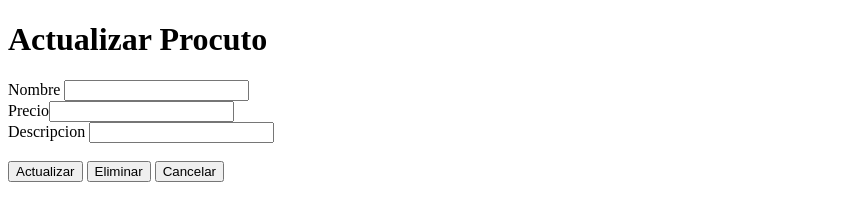
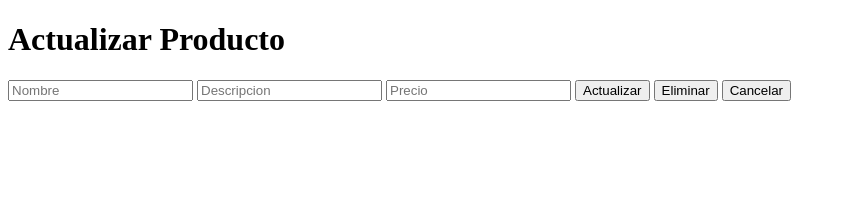
Before and after one commit to lesg1151860/Ejercicio_Js, a plain HTML site: page ver_producto.html in a window 1280 px wide. Shown: the whole page, without its empty margins (0-846 px from the left). Drawn offline with Linux system fonts and the light colour scheme.

Commit message:
Corrección  ordenamiento de código

```diff
--- a/ver_producto.html
+++ b/ver_producto.html
@@ -8,21 +8,19 @@
 <body>
 
     <header>
-        <h1>
-            Actualizar Procuto
-        </h1>
+        <h1>Actualizar Producto</h1>
     </header>
-    <form action="">
 
-        <label for="name"> Nombre <input type="text"></label><br>
-        <label for="price">Precio<input type="text"></label><br>
-        <label for="description">Descripcion <input type="text"></label><br>
-         <br>
-        <a href="index.html"><button class="actualizar_producto" type="button">Actualizar</button></a>
-        <a href="index.html"><button class="eliminar" type="button">Eliminar</button></a>
-        <a href="index.html"><button class="cancelar" type="button">Cancelar</button></a>
-
-     </form>
+    <main>
+        <form action="">
+            <input type="text" placeholder="Nombre">
+            <input type="text" placeholder="Descripcion">
+            <input type="text" placeholder="Precio">
+            <a href="index.html"><button class="actualizar_producto" type="button">Actualizar</button></a>
+            <a href="index.html"><button class="eliminar" type="button">Eliminar</button></a>
+            <a href="index.html"><button class="cancelar" type="button">Cancelar</button></a>
+        </form>
+     </main>
 
 </body>
 </html>
```
